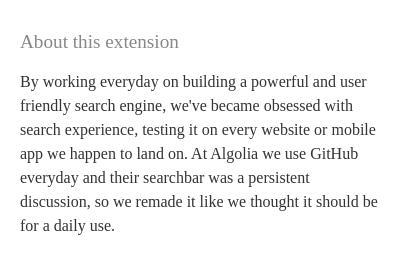
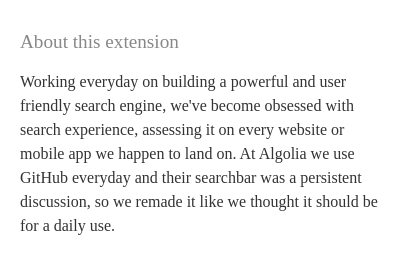
Before and after one commit to Drakeoonqx/algolia, a browser extension: page code/html/popup.html in a window 400 px wide. Shown: the part 189-467 px from the top of the page. Drawn offline with Linux system fonts and the light colour scheme.

Commit message:
Updated about this extension section

```diff
--- a/code/html/popup.html
+++ b/code/html/popup.html
@@ -24,7 +24,7 @@
       </ul>
 
       <h2>About this extension</h2>
-      <p>By working everyday on building a powerful and user friendly search engine, we've became obsessed with search experience, testing it on every website or mobile app we happen to land on. At Algolia we use GitHub everyday and their searchbar was a persistent discussion, so we remade it like we thought it should be for a daily use.</p>
+      <p> Working everyday on building a powerful and user friendly search engine, we've become obsessed with search experience, assessing it on every website or mobile app we happen to land on. At Algolia we use GitHub everyday and their searchbar was a persistent discussion, so we remade it like we thought it should be for a daily use.</p>
 
       <h2>About Algolia</h2>
       <p>Algolia provides a developer-friendly SaaS API for database search. It enables any website or mobile app with content to easily provide their end-users with a fast and meaningful access to database objects. With Algolia instant search, people can search and explore your content in just a few keystrokes.</p>
```
